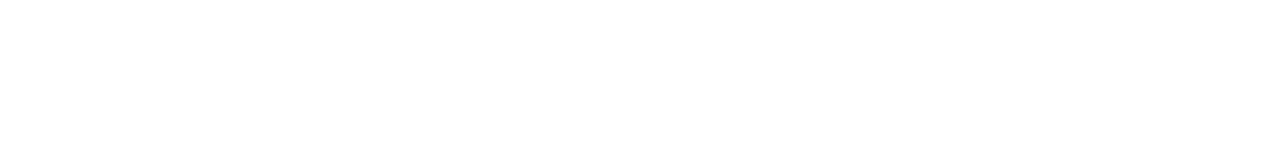
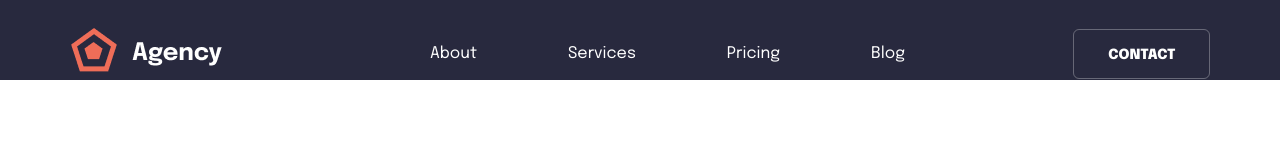
Before and after one commit to somiyaPrity/Agency-zakir-soft-, a plain HTML site: page index.html in a window 1280 px wide. Drawn offline with Linux system fonts and the light colour scheme.

Commit message:
navbar done

```diff
--- a/css/style.css
+++ b/css/style.css
@@ -0,0 +1,66 @@
+/* font import */
+@import url('https://fonts.googleapis.com/css2?family=Epilogue:wght@100;300;400;700;900&display=swap');
+/* common css */
+body {
+  padding: 0;
+  margin: 0;
+}
+.container {
+  width: 1140px;
+  margin: 0 auto;
+}
+a {
+  text-decoration: none;
+}
+
+/* header part */
+header {
+  background-color: #28293e;
+  padding-top: 28px;
+}
+.navbar-section {
+  display: flex;
+  justify-content: space-between;
+  align-items: center;
+}
+.logo-brand-name img {
+  width: 152px;
+  height: 48px;
+}
+nav {
+  width: 515px;
+}
+nav ul {
+  list-style: none;
+  display: flex;
+  justify-content: space-between;
+  margin: 0;
+}
+nav ul li {
+  display: inline;
+}
+nav ul li a {
+  font-family: Epilogue;
+  font-style: normal;
+  font-weight: normal;
+  font-size: 16px;
+  text-transform: capitalize;
+  line-height: 32px;
+  text-align: center;
+  color: #ffffff;
+}
+.contact-btn {
+  font-family: Epilogue;
+  font-style: normal;
+  font-weight: 900;
+  font-size: 14px;
+  line-height: 14px;
+  text-align: center;
+  text-transform: uppercase;
+  color: #ffffff;
+  padding: 18px 33.54px 16px 34.46px;
+  border: 1px solid rgba(255, 255, 255, 0.295743);
+  box-sizing: border-box;
+  border-radius: 6px;
+  background-color: transparent;
+}
--- a/index.html
+++ b/index.html
@@ -11,7 +11,28 @@
   </head>
   <body>
     <!-- header part -->
-    <header></header>
+    <header>
+      <!-- navbar -->
+      <section class="container navbar-section">
+        <div class="logo-brand-name">
+          <img src="images/logo.png" />
+        </div>
+        <nav>
+          <ul>
+            <li><a href="#">about</a></li>
+            <li><a href="#">services</a></li>
+            <li><a href="#">pricing</a></li>
+            <li><a href="#">blog</a></li>
+          </ul>
+        </nav>
+        <div>
+          <button class="contact-btn">contact</button>
+        </div>
+      </section>
+
+      <!-- banner part -->
+      <section></section>
+    </header>
 
     <!-- main body part -->
     <main></main>
```
Also changed, not shown: images/logo.png (added).
